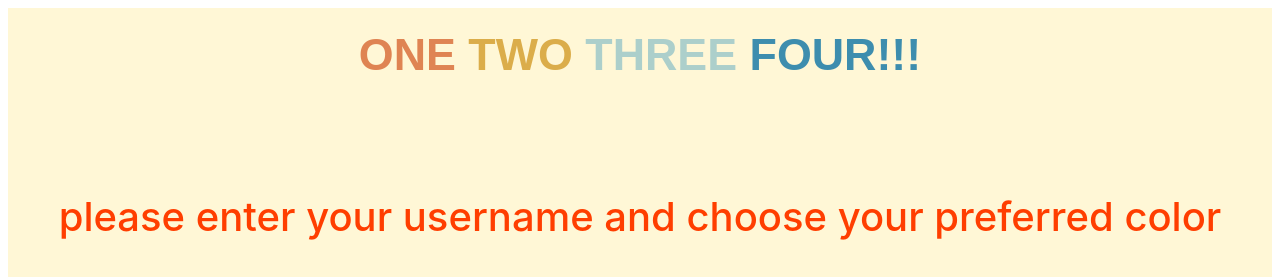
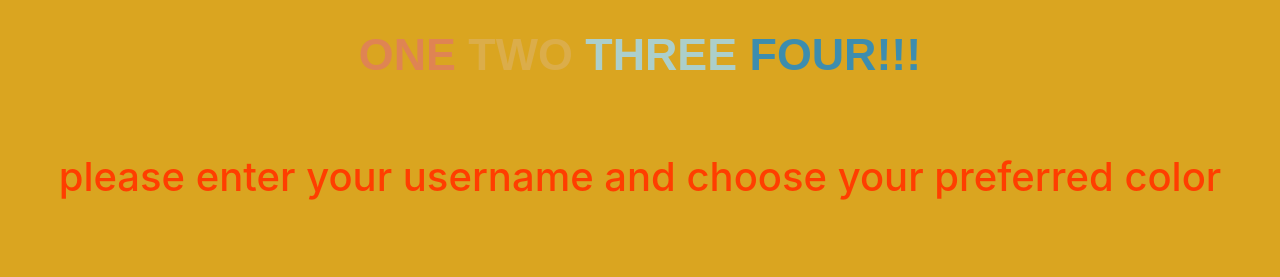
Before and after one commit to caliban909/WebChat-w-Svelte, a Svelte app: page / in a window 1280 px wide. Shown: the top 277 px of the page. Built offline with nearby package versions, Linux system fonts and the light colour scheme; no server answers.

Commit message:
yee scss variables -se

```diff
--- a/src/App.svelte
+++ b/src/App.svelte
@@ -41,10 +41,10 @@
     </main>
 </body>
 
-
-<style lang="scss">
+<style lang="scss" global>
+    @import "css/svelte.variables.scss";
     body {
-        background-color: #fff7d6;
+        background-color: $primary;
     }
     main {
         text-align: center;
--- /dev/null
+++ b/src/css/svelte.variables.scss
@@ -0,0 +1,3 @@
+//SCSS Variables for global use
+
+$primary: goldenrod;
```
Also changed, not shown: 2 other files (tests, documents, lock files or other folders).
